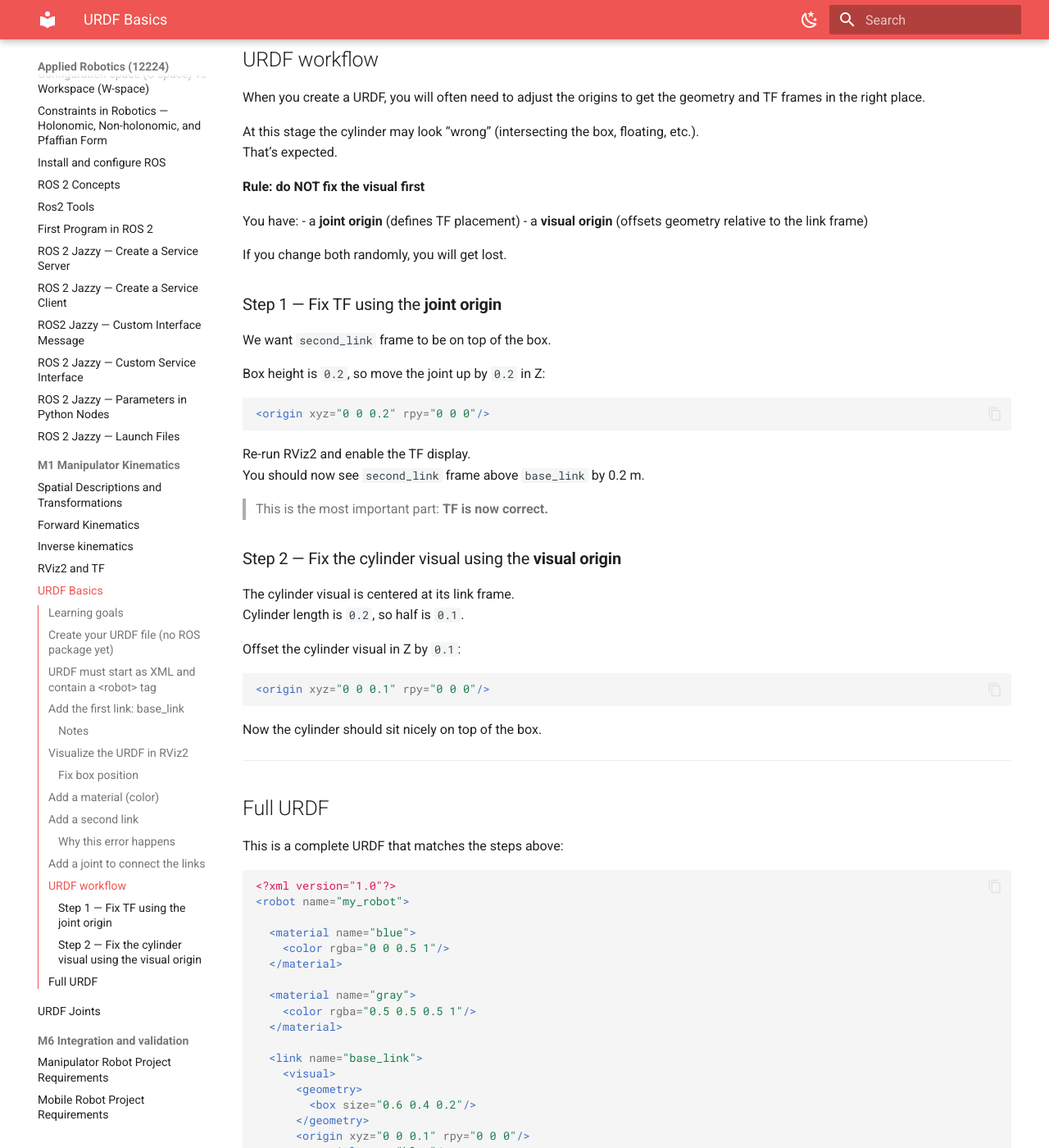
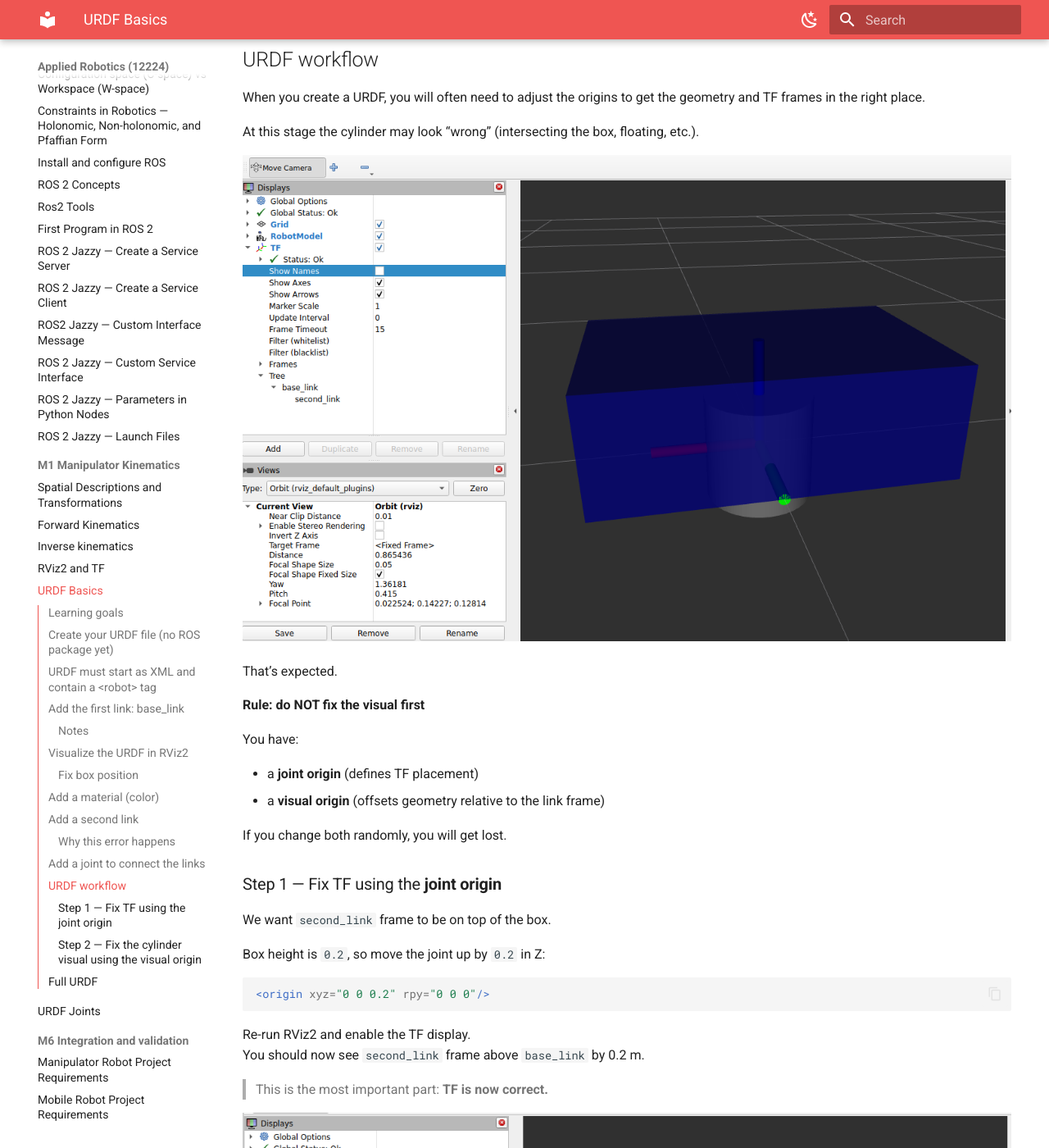
Before and after one commit to Gulden8ag/robotica_aplicada, an MkDocs documentation site: the page built from docs/M1_Manipulator_Kinematics/T1_2.md, in a window 1280 px wide and 1400 px high, scrolled down 4444 px. Shown: the whole window at 82% size. Built offline with MkDocs 1.6.1 and Material for MkDocs 9.7.7, drawn with Linux system fonts in a browser that asks for light colours.

Commit message:
Added pictures to URDF

```diff
--- a/docs/M1_Manipulator_Kinematics/T1_2.md
+++ b/docs/M1_Manipulator_Kinematics/T1_2.md
@@ -218,11 +218,15 @@ Run again and it will load in RViz2.
 When you create a URDF, you will often need to adjust the origins to get the geometry and TF frames in the right place.
 
 At this stage the cylinder may look “wrong” (intersecting the box, floating, etc.).
+
+![Wrong cylinder position](../M1_Manipulator_Kinematics/Images/step0.png)
+
 That’s expected.
 
 **Rule: do NOT fix the visual first**
 
 You have:
+
 - a **joint origin** (defines TF placement)
 - a **visual origin** (offsets geometry relative to the link frame)
 
@@ -243,6 +247,8 @@ You should now see `second_link` frame above `base_link` by 0.2 m.
 
 > This is the most important part: **TF is now correct.**
 
+![Correct TF](../M1_Manipulator_Kinematics/Images/step1.png)
+
 ### Step 2 — Fix the cylinder visual using the **visual origin**
 The cylinder visual is centered at its link frame.
 Cylinder length is `0.2`, so half is `0.1`.
```
Also changed, not shown: other parts of docs/M1_Manipulator_Kinematics/T1_2.md (+4 -0 lines), docs/M1_Manipulator_Kinematics/Images/example.png (added), docs/M1_Manipulator_Kinematics/Images/step0.png (added), docs/M1_Manipulator_Kinematics/Images/step1.png (added), docs/M1_Manipulator_Kinematics/Images/step2.png (added).
